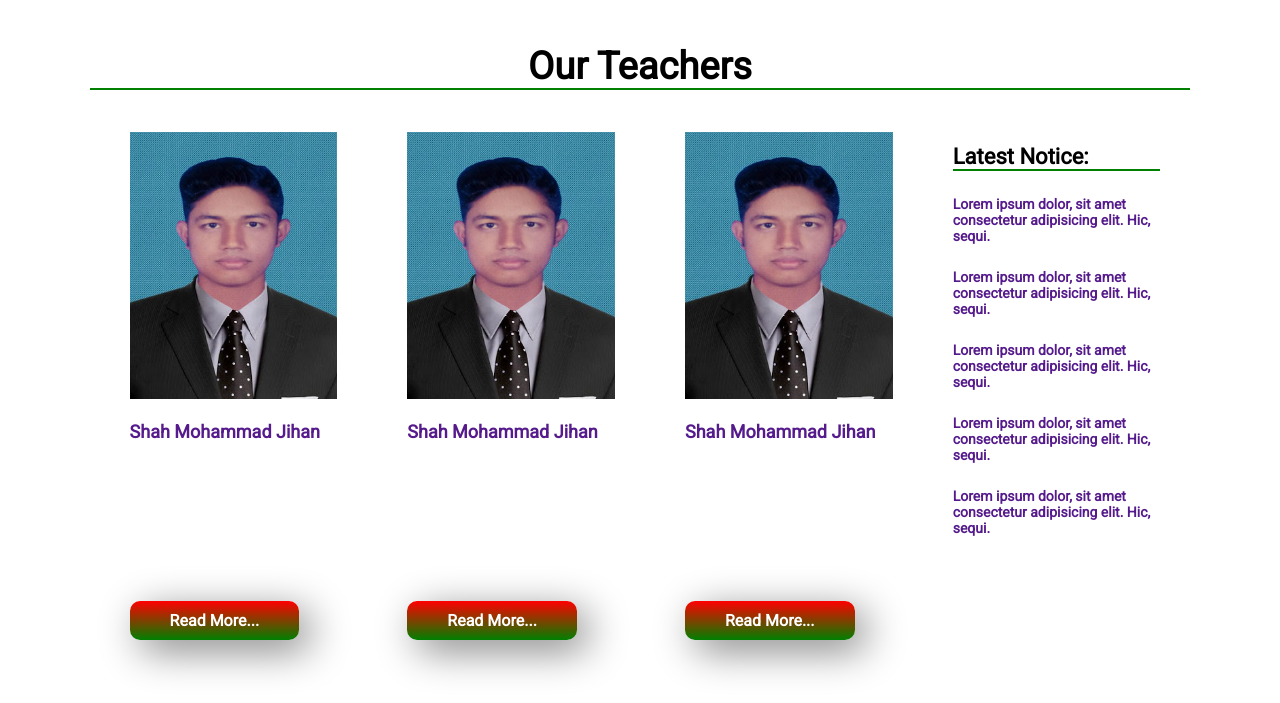
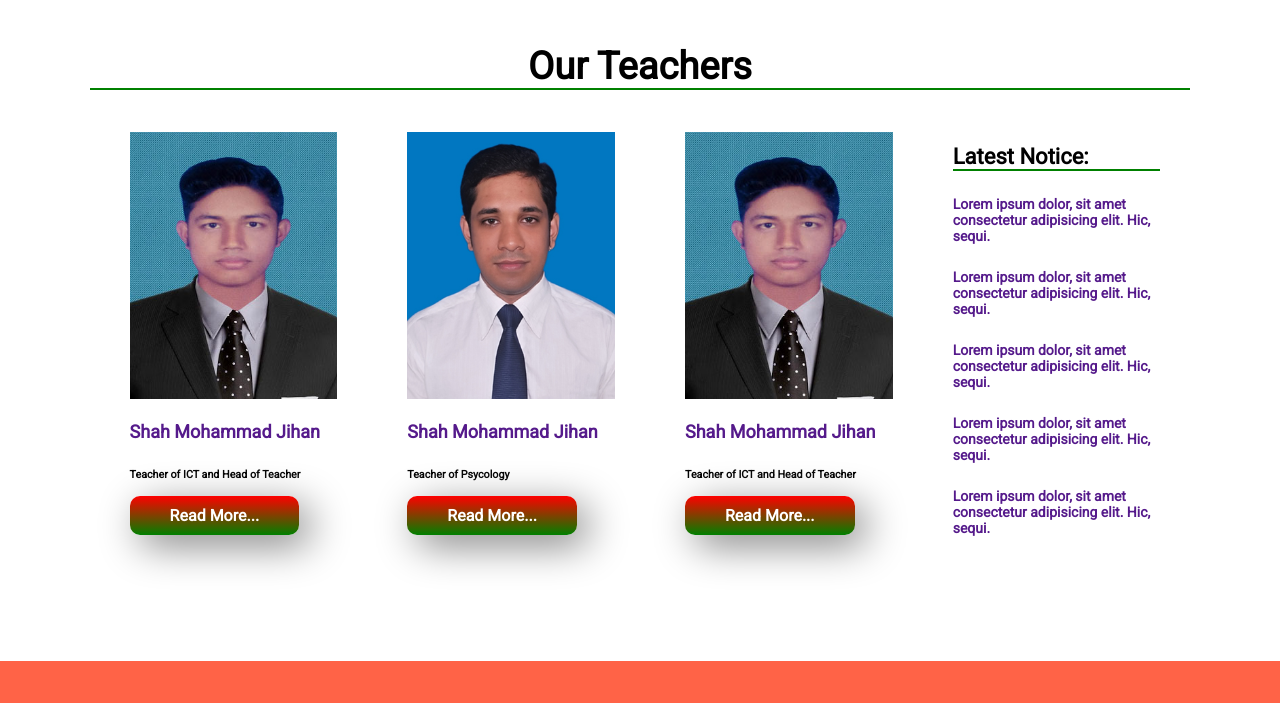
Before and after one commit to Shah-Md-Jihan/orjun-khila-school, a plain HTML site: page index.html in a window 1280 px wide. Shown: the part 970-1673 px from the top of the page. Drawn offline with Linux system fonts and the light colour scheme.

Commit message:
techer blog update1

```diff
--- a/index.html
+++ b/index.html
@@ -58,22 +58,22 @@
             <div class="teach_blog">
                 <img src="images/teachers/final.jpg" alt="">
                 <h3><a href="">Shah Mohammad Jihan</a></h3>
-                <p>Lorem ipsum dolor sit, amet consectetur adipisicing elit. Nemo iusto temporibus tempora numquam odio
-                    doloribus quis, in omnis. Amet ea ipsum corrupti, esse aut suscipit?</p>
+                <h6>Teacher of ICT and Head of Teacher</h6>
+
+                <a href="" class="btn_style">Read More...</a>
+            </div>
+            <div class="teach_blog">
+                <img src="images/teachers/teacher1.jpg" alt="">
+                <h3><a href="">Shah Mohammad Jihan</a></h3>
+                <h6>Teacher of Psycology</h6>
+
                 <a href="" class="btn_style">Read More...</a>
             </div>
             <div class="teach_blog">
                 <img src="images/teachers/final.jpg" alt="">
                 <h3><a href="">Shah Mohammad Jihan</a></h3>
-                <p>Lorem ipsum dolor sit, amet consectetur adipisicing elit. Nemo iusto temporibus tempora numquam odio
-                    doloribus quis, in omnis. Amet ea ipsum corrupti, esse aut suscipit?</p>
-                <a href="" class="btn_style">Read More...</a>
-            </div>
-            <div class="teach_blog">
-                <img src="images/teachers/final.jpg" alt="">
-                <h3><a href="">Shah Mohammad Jihan</a></h3>
-                <p>Lorem ipsum dolor sit, amet consectetur adipisicing elit. Nemo iusto temporibus tempora numquam odio
-                    doloribus quis, in omnis. Amet ea ipsum corrupti, esse aut suscipit?</p>
+                <h6>Teacher of ICT and Head of Teacher</h6>
+
                 <a href="" class="btn_style">Read More...</a>
             </div>
             <div class="notice">
--- a/style.css
+++ b/style.css
@@ -97,10 +97,15 @@ body {
 .teach_blog h3 a {
     font-size: 18px;
     text-decoration: none;
+
 }
 
 .teach_blog h3 a:hover {
     color: red;
+}
+
+.teach_blog small {
+    padding-bottom: 20px;
 }
 
 .notice {
```
Also changed, not shown: images/teachers/teacher1.jpg (added).
